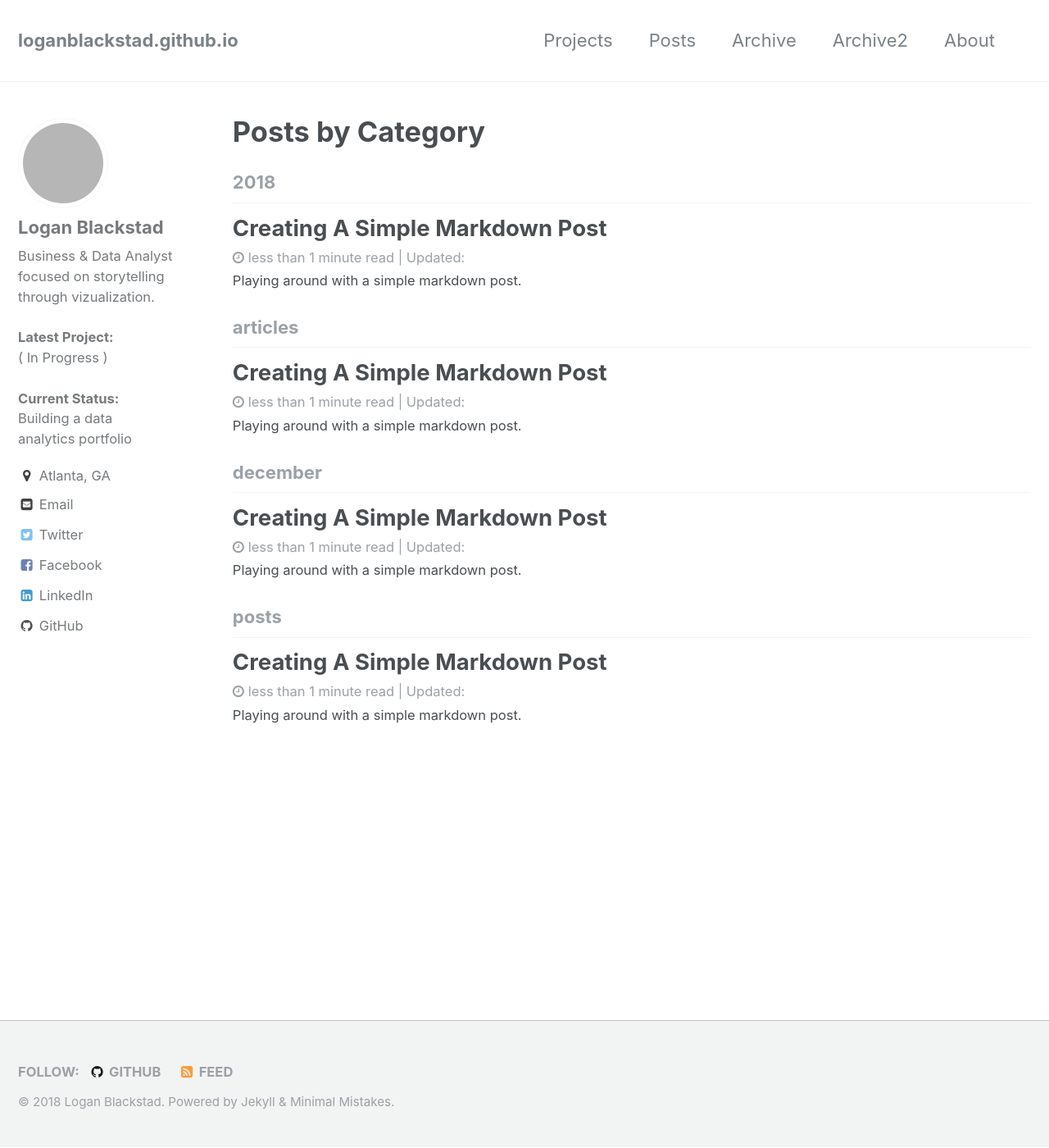
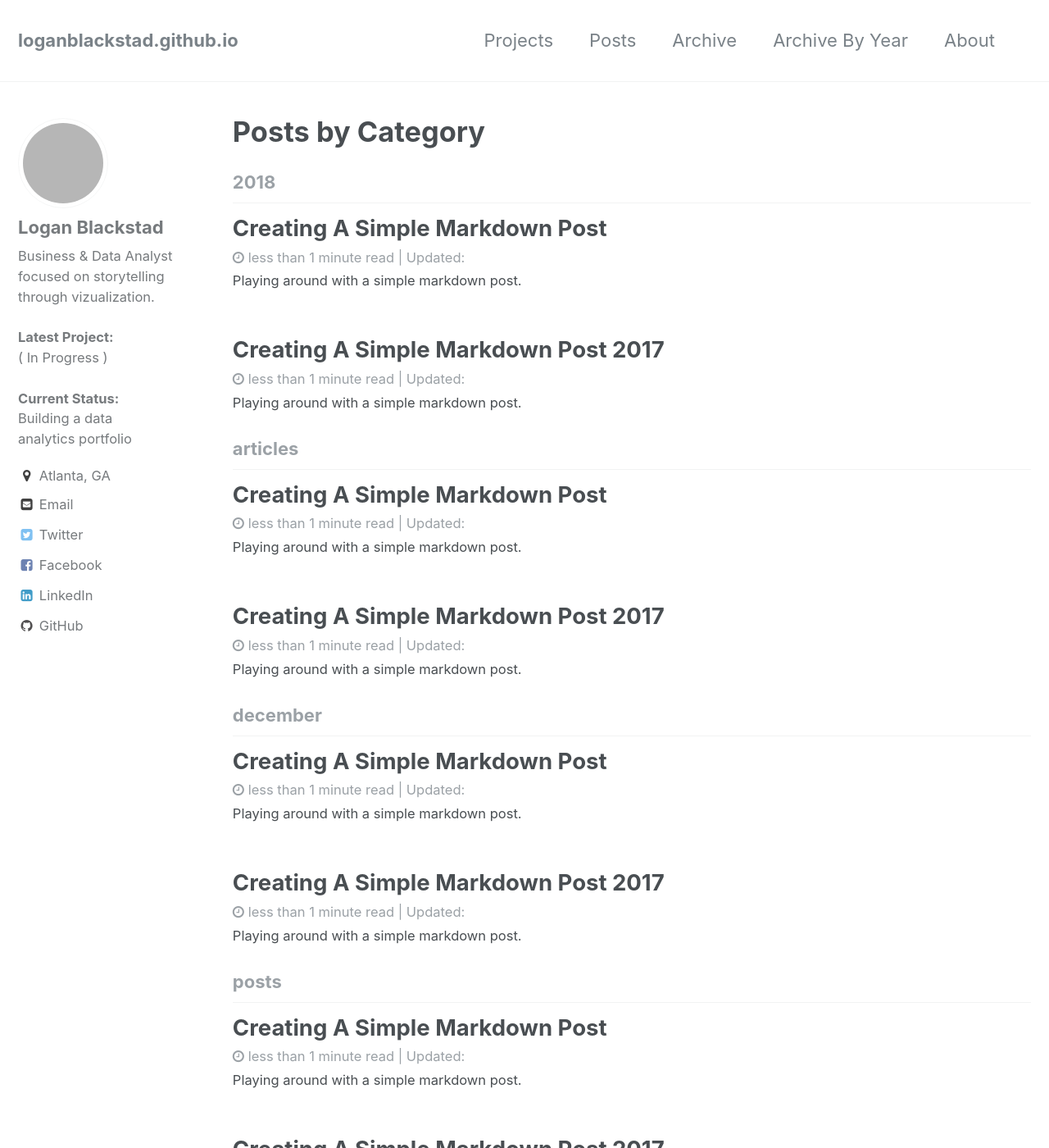
Before and after one commit to loganblackstad/loganblackstad.github.io, a Jekyll site: the page built from _pages/category-archive.html, in a window 1280 px wide and 1400 px high. Shown: the whole window at 82% size. Built offline with Jekyll 4.4.1, drawn with Linux system fonts in a browser that asks for light colours; grey boxes are pictures that could not be loaded.

Commit message:
lots of page commits

```diff
--- a/_data/navigation.yml
+++ b/_data/navigation.yml
@@ -6,8 +6,8 @@ main:
     url: /posts/
   - title: "Archive"
     url: /archive/
-  - title: "Archive2"
-    url: /archive2/
+  - title: "Archive By Year"
+    url: /archive_by_year/
   - title: "About"
     url: /about/
 
--- a/_pages/archive2.html
+++ b/_pages/archive-by-year.html
@@ -1,7 +1,7 @@
 ---
 layout: archive
-title: Archive2
-permalink: /archive2/
+title: Archive By Year
+permalink: /archive_by_year/
 author_profile: true
 ---
 
--- /dev/null
+++ b/_posts/2017-12-11-Creating-A-Markdown-Post.md
@@ -0,0 +1,14 @@
+---
+title: "Creating A Simple Markdown Post 2017"
+author_profile: false
+author: Logan Blackstad
+excerpt: "Playing around with a simple markdown post."
+modified: 2017-12-11
+updated: 2017-12-11
+categories: [posts, articles, december, 2018]
+tags: [markdown, jekyll, testing, css, html]
+comments: true
+published: true
+---
+
+## 2017!
```
